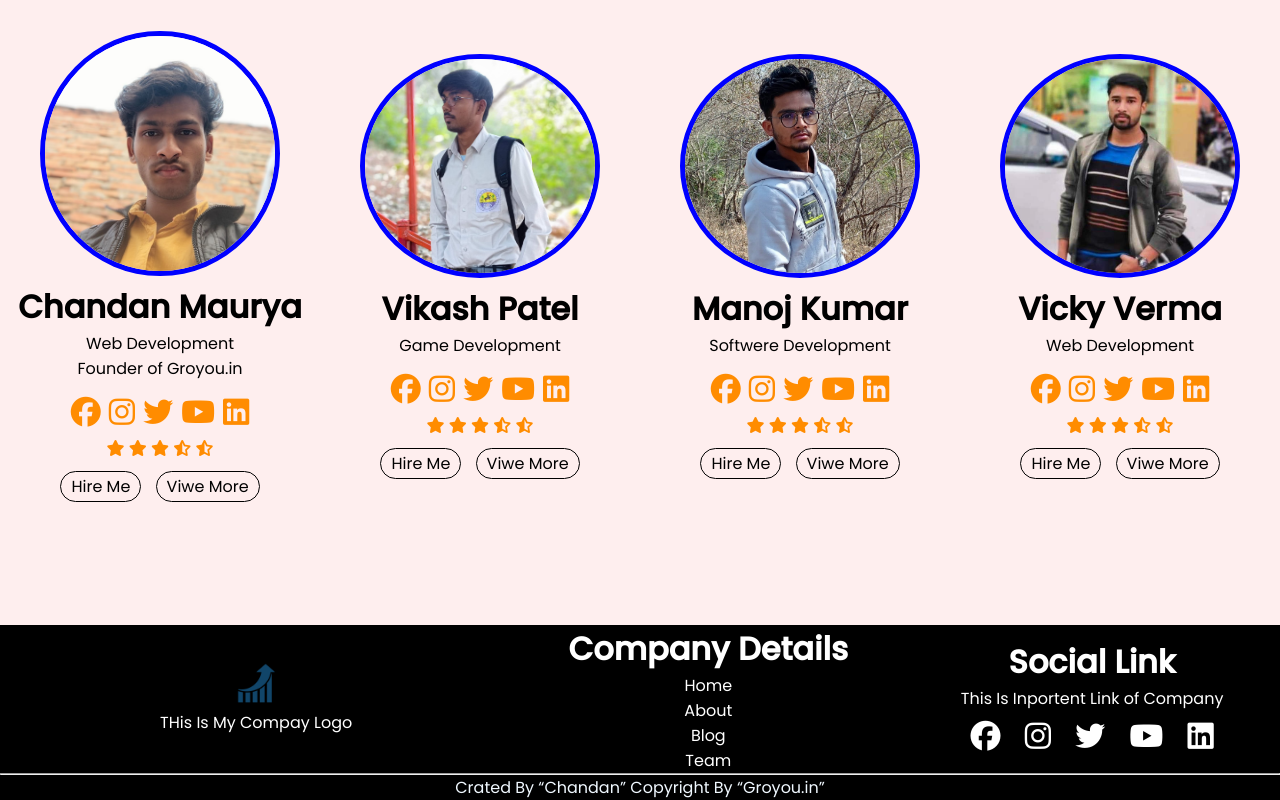
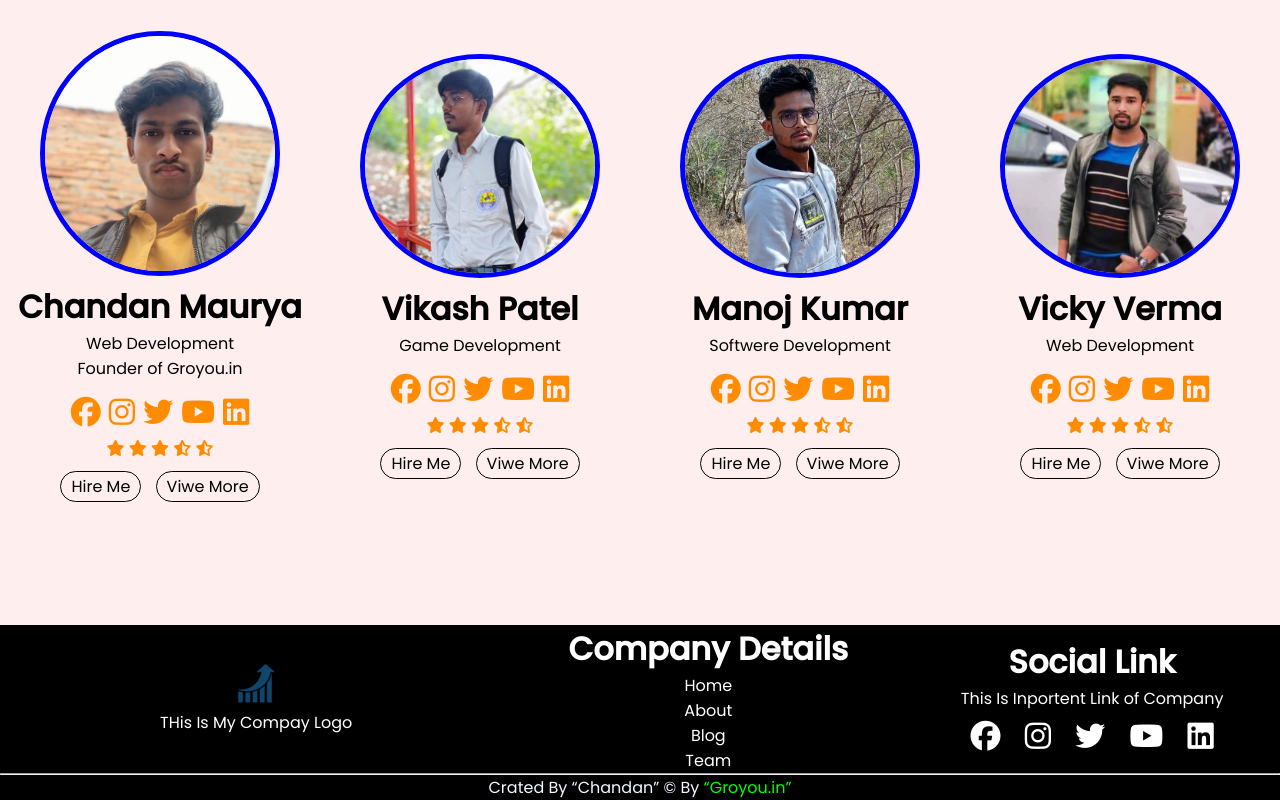
Before and after one commit to iambadla/Groyou, a plain HTML site: page index.html in a window 1280 px wide. Shown: the part 2959-3759 px from the top of the page. Drawn offline with Linux system fonts and the light colour scheme.

Commit message:
Update index.html

```diff
--- a/index.html
+++ b/index.html
@@ -221,7 +221,7 @@
             </div>
         </div>
         <hr>
-        <p style="color: aliceblue; text-align: center;">Crated By <q>Chandan</q> Copyright By <q>Groyou.in</q></p>
+        <p style="color: aliceblue; text-align: center;">Crated By <q>Chandan</q> © By <q style="color:lime;">Groyou.in</q></p>
     </footer>
     <script>
         var VanillaTilt = (function () {
```
